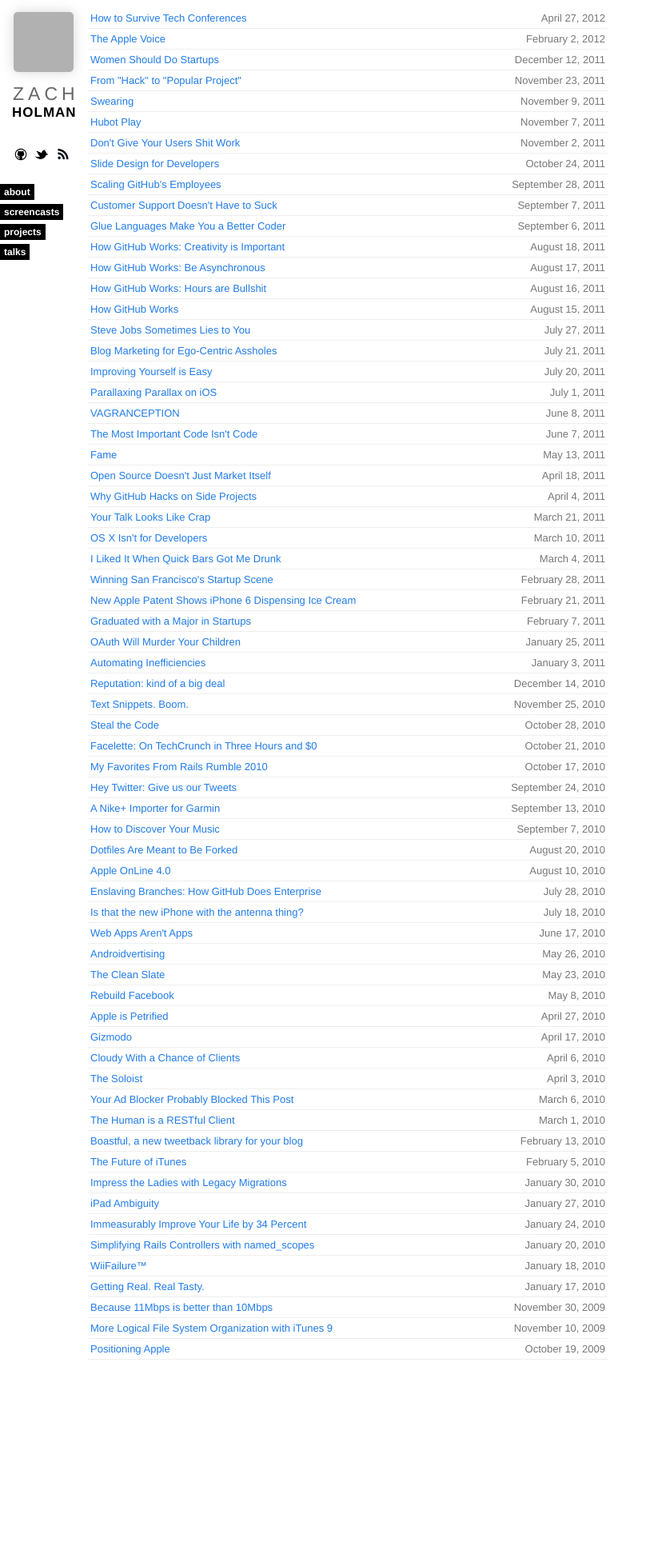
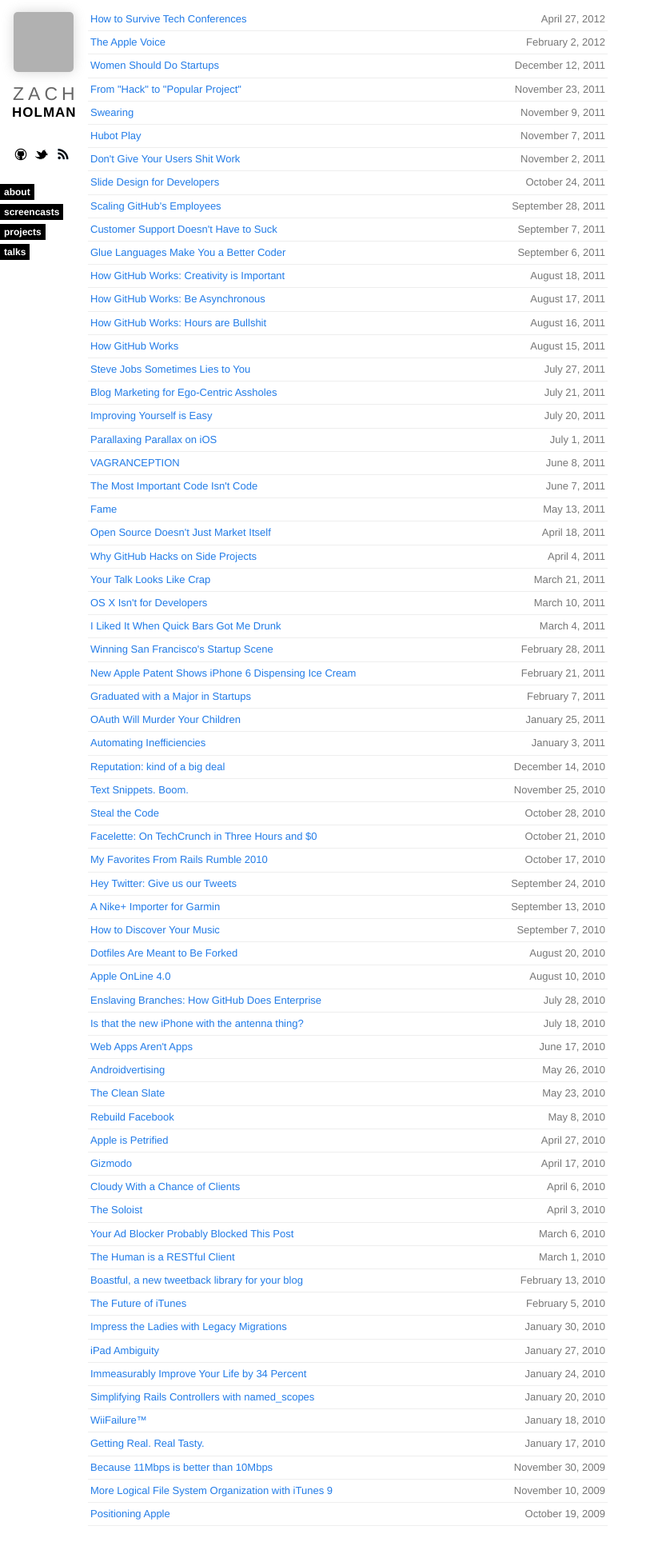
Before and after one commit to broccolini/designertocoder.github.com, a Jekyll site: the page built from index.html, in a window 1280 px wide. Shown: the whole page at 80% size, without its empty margins (0-823 px from the left). Built offline with Jekyll 4.4.1, drawn with Linux system fonts in a browser that asks for light colours; nearby versions of some CDN libraries; Markdown is read by kramdown in place of the engine named in the settings; comment, search, counter and statistics services are not loaded; before the commit the page ends 1750 px from its top, so only the background shows below that; grey boxes are pictures that could not be loaded.

Commit message:
Better list items

```diff
--- a/css/compiled/base.css
+++ b/css/compiled/base.css
@@ -129,6 +129,9 @@ a {
     height: 1px;
     background-color: #ccc;
     margin: 2em 1em; }
+  .content li {
+    margin-bottom: 10px;
+    line-height: 1.4em; }
   .content blockquote {
     font-style: italic;
     font-size: 14px;
--- a/css/scss/base.scss
+++ b/css/scss/base.scss
@@ -170,6 +170,11 @@ a {
     margin: 2em 1em;
   }
 
+  li {
+    margin-bottom: 10px;
+    line-height: 1.4em;
+  }
+
   blockquote {
     font-style: italic;
     font-size: 14px;
```
